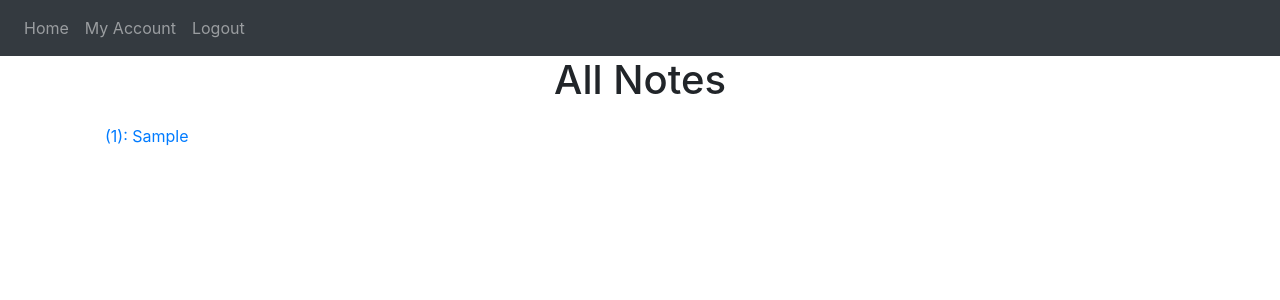
After one commit to Randall-Ryan/Flask-AI-Project, a Flask app: page /all-notes in a window 1280 px wide. The commit adds this page. Shown: the top 300 px of the page. Run offline with Flask 2, Linux system fonts and the light colour scheme; a user stored in the database is signed in; tables that the repository leaves empty hold one stand-in row (values such as "Sample post"); some libraries are stand-ins or nearby versions.

Commit message:
implemented all notes

```diff
--- /dev/null
+++ b/website/templates/all_notes.html
@@ -0,0 +1,12 @@
+{% extends "base.html" %} {% block title %}All notes{% endblock %} {% block
+content %}
+<h1 align="center">All Notes</h1>
+<ul class="list-group list-group-flush" id="notes">
+  {% for note in notes %}
+  <li class="list-group-item">
+    <a href="/note/{{note.id}}">({{ note.user_id}}): {{ note.data }}</a>
+  </li>
+  {% endfor %}
+</ul>
+
+{% endblock %}
--- a/website/templates/home.html
+++ b/website/templates/home.html
@@ -4,5 +4,7 @@
 <p class="test">This is the home page</p>
 
 <a href="/my-notes"> <div id="my-notes-div">My notes</div> </a>
-<div id="my-testing-div">My testing</div>
-{% endblock %}
+<a href="/all-notes"
+  ><div id="my-testing-div">All notes</div> </a>
+  {% endblock %}
+</a>
--- a/website/templates/note.html
+++ b/website/templates/note.html
@@ -1,12 +1,13 @@
 {% extends "base.html" %} {% block title %}Note{% endblock %} {% block content
 %}
+
 <h1 align="center">Note</h1>
 <h3>Message: {{ note.data }}</h2>
 <h3>Date/Time: {{ note.date }}</h2>
 <img src="{{ note.img_src }}" />
 </br>
 </br>
-
+{% if user.id != note.id %}
 <button type="button" onClick="deleteNote({{ note.id }})">Delete Note</button>
-
+{% endif %}
 {% endblock %}
--- a/website/views.py
+++ b/website/views.py
@@ -11,32 +11,9 @@ openai.api_key = os.getenv("OPENAI_API_KEY")
 views = Blueprint("views", __name__)
 
 
-@views.route("/note/", defaults={"id": 1})
-@views.route("/note/<int:id>", methods=["GET", "POST"])
+@views.route("/create-note", methods=["GET", "POST"])
 @login_required
-def view_note(id):
-    note = Note.query.get(id)
-
-    return render_template("note.html", note=note, user=current_user)
-
-
-@views.route("/", methods=["GET", "POST"])
-@login_required
-def home():
-    return render_template("home.html", user=current_user)
-
-
-@views.route("my-account", methods=["GET", "POST"])
-@login_required
-def my_account():
-    return render_template(
-        "account.html", user=current_user, note_count=len(current_user.notes)
-    )
-
-
-@views.route("/my-notes", methods=["GET", "POST"])
-@login_required
-def my_notes():
+def create_note():
     if request.method == "POST":
         note = request.form.get("note")
 
@@ -49,6 +26,42 @@ def my_notes():
             db.session.add(new_note)
             db.session.commit()
             flash("Note added!", category="success")
+            return render_template("my_notes.html", user=current_user)
+    return render_template("create_note.html", user=current_user)
+
+
+@views.route("/all-notes", methods=["GET", "POST"])
+@login_required
+def view_all_notes():
+    notes = Note.query.all()
+    return render_template("all_notes.html", notes=notes, user=current_user)
+
+
+@views.route("/note/", defaults={"id": 1})
+@views.route("/note/<int:id>", methods=["GET", "POST"])
+@login_required
+def view_note(id):
+    note = Note.query.get(id)
+    return render_template("note.html", note=note, user=current_user)
+
+
+@views.route("/", methods=["GET", "POST"])
+@login_required
+def home():
+    return render_template("home.html", user=current_user)
+
+
+@views.route("/my-account", methods=["GET", "POST"])
+@login_required
+def my_account():
+    return render_template(
+        "account.html", user=current_user, note_count=len(current_user.notes)
+    )
+
+
+@views.route("/my-notes", methods=["GET"])
+@login_required
+def my_notes():
     return render_template("my_notes.html", user=current_user)
 
 
```
Also changed, not shown: website/templates/create_note.html (added, +12 -0 lines), website/templates/my_notes.html (+4 -7 lines).
